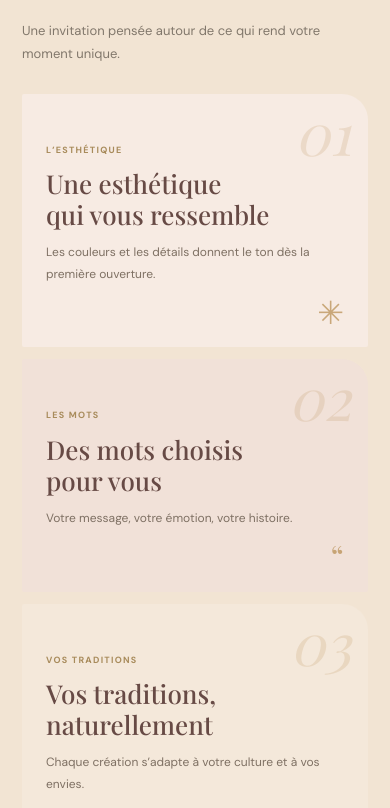
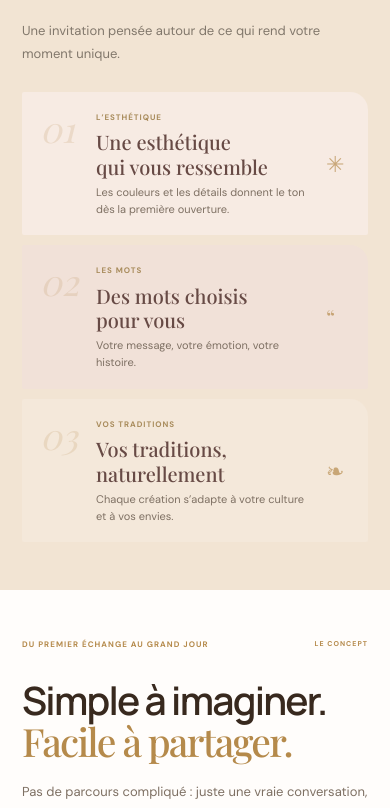
Before and after one commit to chirelhalioua/C-by-C, a Nuxt app: page / in a window 390 px wide. Shown: the part 2428-3236 px from the top of the page. Built offline with nearby package versions, Linux system fonts and the light colour scheme; a web font is replaced by a local one.

Commit message:
Make details feature panels more compact, especially on mobile

```diff
--- a/assets/css/main.css
+++ b/assets/css/main.css
@@ -3033,3 +3033,78 @@ body, .site-shell { background: #fbf7f2 !important; }
   .details-feature h3 { font-size: 26px; }
   .details-feature-mark { padding-top: 10px; }
 }
+
+
+/* Version compacte des trois éléments de l'art du détail */
+.details-feature-grid {
+  grid-template-columns: repeat(3, minmax(0, 1fr));
+  gap: 12px;
+  margin-top: 28px;
+  max-width: 1000px;
+}
+.details-feature,
+.details-feature-b,
+.details-feature-c {
+  min-height: 230px;
+  margin-top: 0;
+  padding: 20px 18px 16px;
+  border-radius: 2px 22px 2px 2px;
+}
+.details-feature-number { top: 7px; right: 12px; font-size: 48px; }
+.details-feature .details-point-label { margin: 24px 0 11px; font-size: 8px; letter-spacing: .12em; }
+.details-feature h3 { font-size: clamp(18px, 1.8vw, 23px); line-height: 1.22; margin-bottom: 9px; }
+.details-feature p { font-size: 11px; line-height: 1.65; }
+.details-feature-mark { font-size: 24px; padding-top: 12px; }
+@media (max-width: 760px) {
+  .details-feature-grid {
+    grid-template-columns: 1fr;
+    gap: 10px;
+    margin-top: 22px;
+  }
+  .details-feature,
+  .details-feature-b,
+  .details-feature-c {
+    min-height: 0;
+    display: grid;
+    grid-template-columns: 44px minmax(0, 1fr) 24px;
+    grid-template-rows: auto auto auto;
+    column-gap: 12px;
+    align-items: start;
+    padding: 17px 18px;
+    border-radius: 2px 18px 2px 2px;
+  }
+  .details-feature-number {
+    position: static;
+    grid-column: 1;
+    grid-row: 1 / span 3;
+    align-self: start;
+    margin-top: 1px;
+    font-size: 36px;
+  }
+  .details-feature .details-point-label {
+    grid-column: 2;
+    grid-row: 1;
+    margin: 2px 0 6px;
+    font-size: 8px;
+  }
+  .details-feature h3 {
+    grid-column: 2;
+    grid-row: 2;
+    margin: 0 0 5px;
+    font-size: 20px;
+  }
+  .details-feature p {
+    grid-column: 2;
+    grid-row: 3;
+    font-size: 11px;
+    line-height: 1.55;
+  }
+  .details-feature-mark {
+    grid-column: 3;
+    grid-row: 1 / span 3;
+    align-self: center;
+    margin: 0;
+    padding: 0;
+    font-size: 22px;
+  }
+}
```
